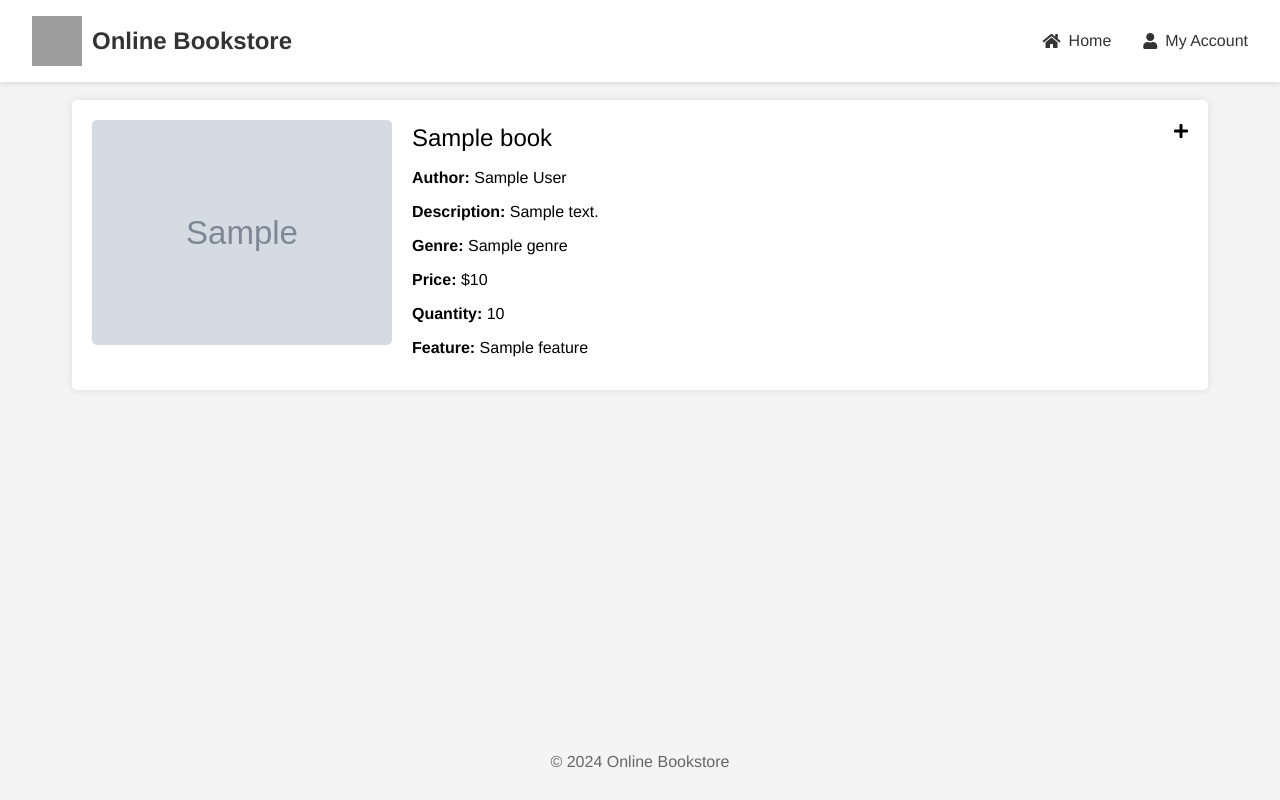
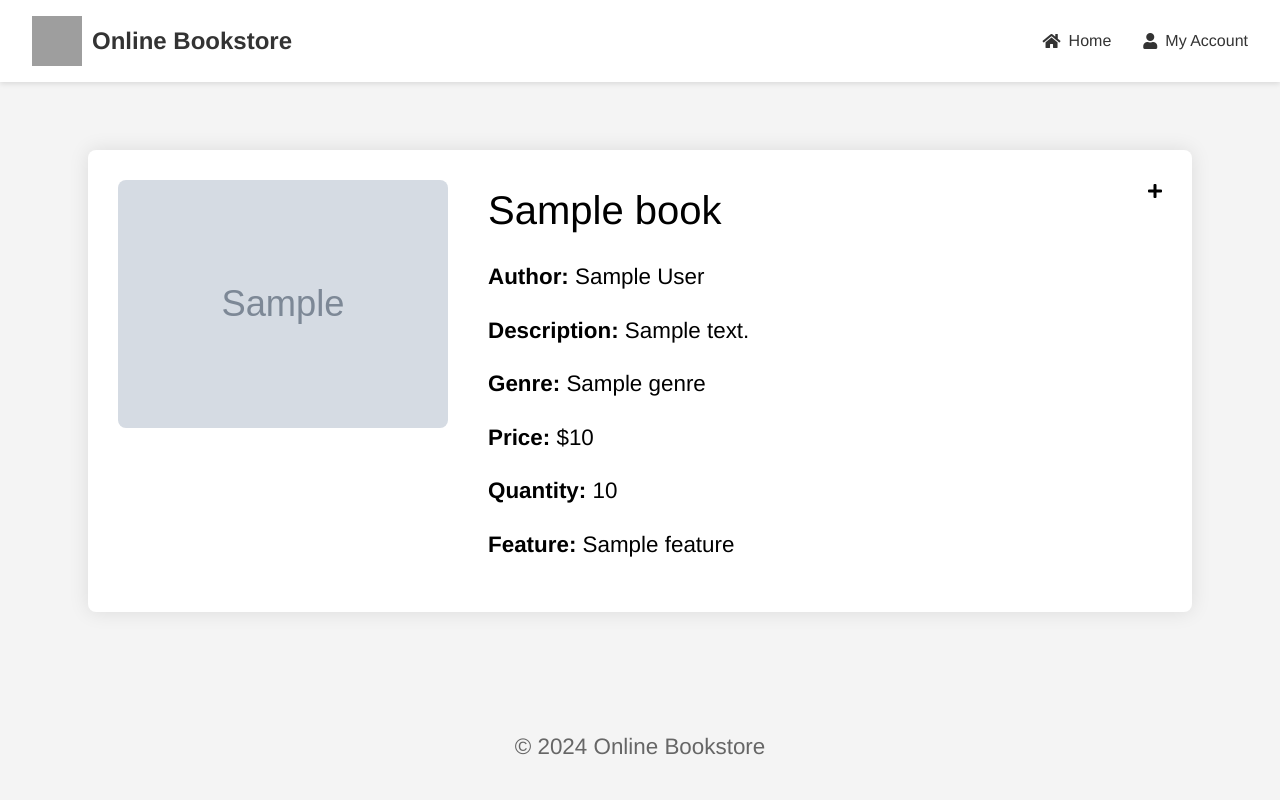
Before and after one commit to kashyapkurmilla/e-Commerce-Docker, a Flask app: template templates/book_details.html in a window 1280 px wide. Run offline with Flask 2, Linux system fonts and the light colour scheme; the template is opened without the code that fills it: most values are stand-ins (such as "Sample title", 1, 10 or a date in 2020); grey boxes marked "Sample" are stand-in pictures.

Commit message:
"Updated book details route and template with new bookId property and styling changes"

```diff
--- a/bookstore/routes.py
+++ b/bookstore/routes.py
@@ -189,6 +189,7 @@ def init_routes(app, db):
                 return redirect(url_for('home'))
 
             book_details = {
+                'bookId':book['_id'],
                 'name': book['name'],
                 'author': book['author'],
                 'description': book.get('description', 'No description available'),
--- a/templates/book_details.html
+++ b/templates/book_details.html
@@ -85,32 +85,31 @@
         .container {
             max-width: 1200px;
             margin: 0 auto;
-            padding: 2rem;
-            padding-top: 100px;
-            /* Add padding to prevent content from hiding under the fixed header */
+            padding: 3rem;
+            padding-top: 150px;
             flex: 1;
         }
 
         .book-container {
             display: flex;
             background-color: #fff;
-            border-radius: 5px;
-            box-shadow: 0 0 10px rgba(0, 0, 0, 0.1);
-            padding: 20px;
+            border-radius: 8px;
+            box-shadow: 0 0 20px rgba(0, 0, 0, 0.1);
+            padding: 30px;
             position: relative;
             align-items: flex-start;
         }
 
         .book-image {
             flex: 1;
-            max-width: 300px;
-            margin-right: 20px;
+            max-width: 400px;
+            margin-right: 40px;
         }
 
         .book-image img {
             width: 100%;
             height: auto;
-            border-radius: 5px;
+            border-radius: 8px;
         }
 
         .book-details {
@@ -120,12 +119,13 @@
         }
 
         h1 {
-            font-size: 24px;
-            margin-bottom: 10px;
+            font-size: 2.5rem;
+            margin-bottom: 20px;
         }
 
         p {
-            margin-bottom: 10px;
+            margin-bottom: 20px;
+            font-size: 1.4rem;
         }
 
         .dropdown {
@@ -162,24 +162,24 @@
 
         .add-to-cart {
             position: absolute;
-            bottom: 20px;
-            right: 20px;
+            bottom: 30px;
+            right: 30px;
             background-color: #838586;
             color: white;
-            padding: 10px 20px;
+            padding: 15px 30px;
             border: none;
-            border-radius: 5px;
+            border-radius: 8px;
             cursor: pointer;
-            font-size: 16px;
+            font-size: 1.6rem;
             transition: background-color 0.3s, transform 0.3s;
             display: flex;
             align-items: center;
         }
 
         .add-to-cart img {
-            width: 24px;
-            height: 24px;
-            margin-right: 10px;
+            width: 30px;
+            height: 30px;
+            margin-right: 15px;
         }
 
         .add-to-cart:hover {
@@ -234,8 +234,8 @@
                 <p><strong>Feature:</strong> {{ book.feature }}</p>
             </div>
             <button
-            onclick="addToCart('{{book.id}}', '{{book.name}}', '{{book.price}}', '{{book.image_url}}', '{{book.author}}', '{{book.feature}}')"
-            class="add-to-cart-btn"><i class="fas fa-plus"></i></button>
+                onclick="addToCart('{{ book.bookId }}', '{{ book.name }}', '{{ book.price }}', '{{ book.image_url }}', '{{ book.author }}', '{{ book.feature }}')"
+                class="add-to-cart-btn"><i class="fas fa-plus"></i></button>
         </div>
     </div>
     <footer class="footer">
@@ -272,20 +272,26 @@
                 })
                 .catch(error => {
                     console.error('Error:', error);
+                    alert('Failed to add item to cart. Please try again later.');
                 });
         }
+
+
         function confirmLogout() {
             if (confirm('Online Bookstore isn\'t the same without you. Are you sure you want to logout?')) {
                 window.location.href = "/";
             }
         }
+
         function toggleDropdown(event) {
             event.stopPropagation();
             var dropdown = event.target.nextElementSibling;
             var isOpen = dropdown.style.display === 'block';
             closeAllDropdowns();
             dropdown.style.display = isOpen ? 'none' : 'block';
-        }// Close all dropdowns
+        }
+
+        // Close all dropdowns
         function closeAllDropdowns() {
             var dropdowns = document.querySelectorAll('.dropdown-content');
             dropdowns.forEach(function (dropdown) {
```
